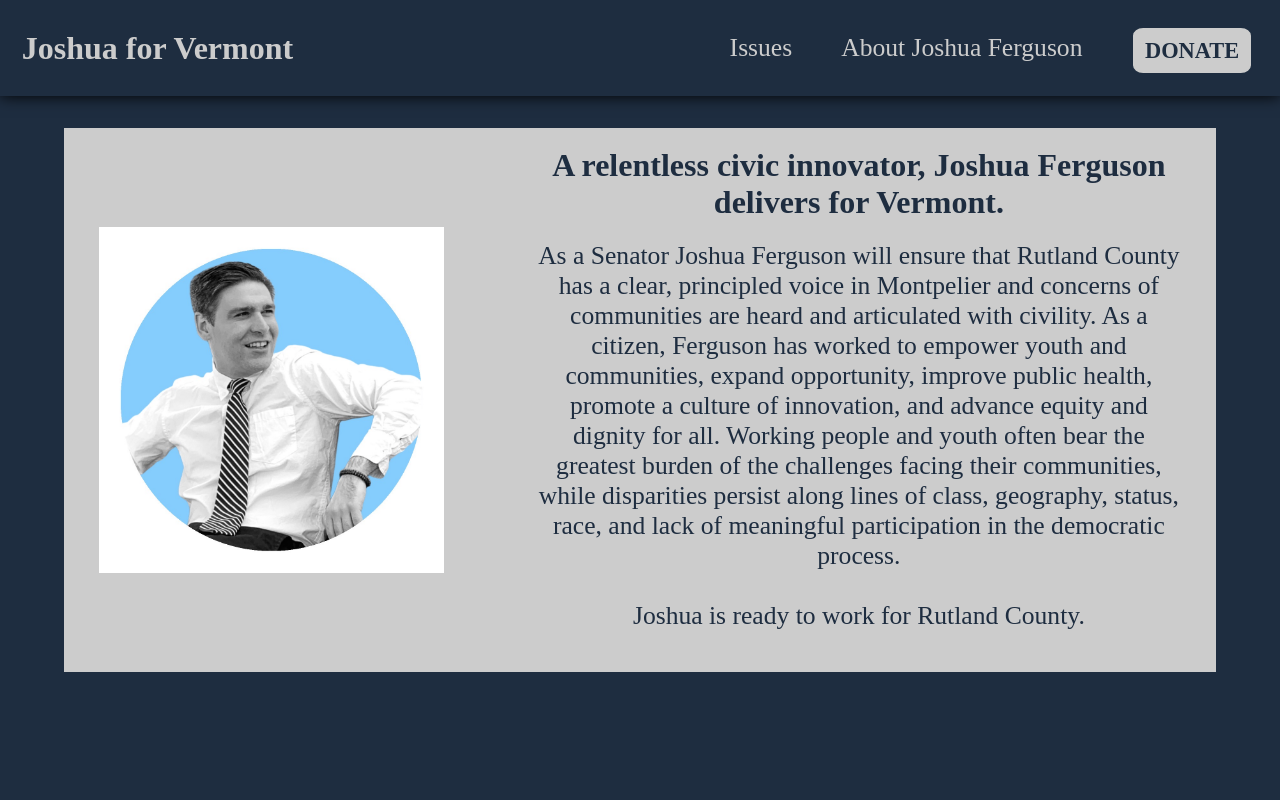
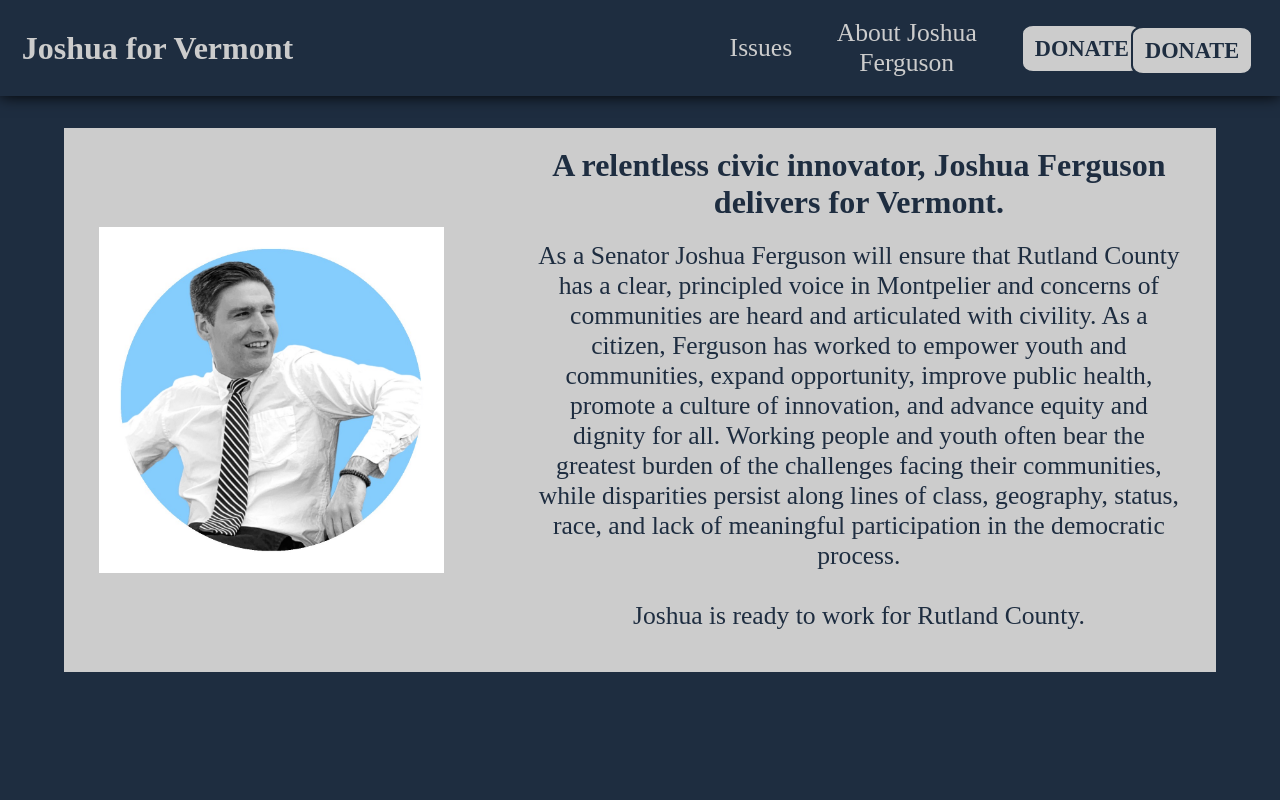
Before and after one commit to joshuajakab/joshuaforvermont, a React (Create React App) app: page /issues in a window 1280 px wide. Shown: the top 800 px of the page. Built offline with nearby package versions, Linux system fonts and the light colour scheme; a web font is replaced by a local one.

Commit message:
donate link

```diff
--- a/src/Components/Footer/index.js
+++ b/src/Components/Footer/index.js
@@ -9,7 +9,7 @@ const Footer = props => {
         <div className='footer-container'>
             <div className='donation-container'>
                 <h2>Make a Donation!</h2>
-                <Button><h1 className='donate-text'>DONATE</h1></Button>
+                <a href='https://secure.actblue.com/donate/ferguson-for-senate'><Button><h1 className='donate-text'>DONATE</h1></Button></a>
             </div>
             <div className='links'>
                 <Link to='/privacy'><h3>Privacy Policy</h3></Link>
--- a/src/Components/Header/index.js
+++ b/src/Components/Header/index.js
@@ -23,7 +23,7 @@ const Header = props => {
             <div className='wide-menu'>
                 <Link className='menu-links' to='/Issues'><h2 className='menu-links-text'>Issues</h2></Link>
                 <Link className='menu-links' to='/about'><h2 className='menu-links-text' >About Joshua Ferguson</h2></Link>
-                <Button className='donation-button'><h1 className='donation-button-text'>DONATE</h1></Button>
+                <a href='https://secure.actblue.com/donate/ferguson-for-senate'><Button className='donation-button'><h1 className='donation-button-text'>DONATE</h1></Button></a><Button className='donation-button'><h1 className='donation-button-text'>DONATE</h1></Button>
             </div>
             }
         </div>
```
